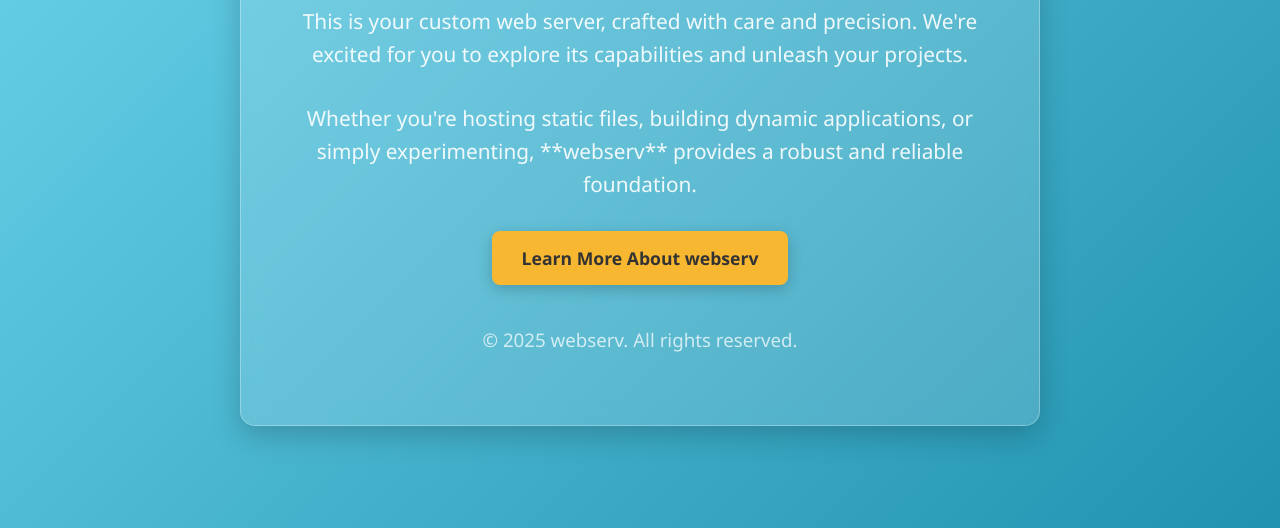
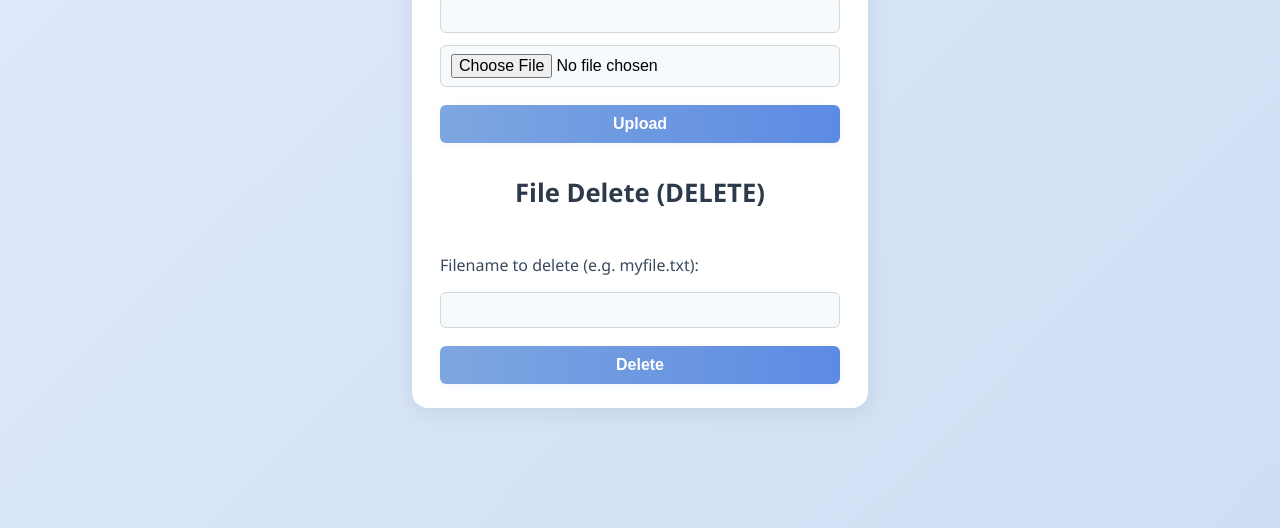
Before and after one commit to nisarmada/websurf, a plain HTML site: page www/index.html in a window 1280 px wide. Shown: the part 272-800 px from the top of the page. Drawn offline with Linux system fonts and the light colour scheme.

Commit message:
fixed static file path bug for get added clean html frontend added empty post and delete handlers

```diff
--- a/www/index.html
+++ b/www/index.html
@@ -2,143 +2,141 @@
 <html lang="en">
 <head>
   <meta charset="UTF-8">
-    <meta name="viewport" content="width=device-width, initial-scale=1.0">
-    <title>Welcome to webserv!</title>
+  <title>Webserv File Upload & Delete Demo</title>
   <style>
     body {
-            font-family: 'Segoe UI', Tahoma, Geneva, Verdana, sans-serif;
+      background: linear-gradient(135deg, #e0eafc, #cfdef3);
+      min-height: 100vh;
       margin: 0;
-            padding: 0;
+      font-family: 'Segoe UI', Arial, sans-serif;
       display: flex;
+      align-items: center;
       justify-content: center;
-            align-items: center;
-            min-height: 100vh;
-            background: linear-gradient(135deg, #6dd5ed, #2193b0); /* Modern blue gradient */
-            color: #fff;
-            text-align: center;
-            overflow: hidden;
-        }
-
-        .container {
-            background-color: rgba(255, 255, 255, 0.15); /* Slightly transparent white */
-            padding: 40px 60px;
-            border-radius: 15px;
-            box-shadow: 0 10px 30px rgba(0, 0, 0, 0.2);
-            backdrop-filter: blur(10px); /* Frosted glass effect */
-            -webkit-backdrop-filter: blur(10px); /* For Safari */
-            border: 1px solid rgba(255, 255, 255, 0.3);
-            animation: fadeIn 1s ease-out;
-            max-width: 800px;
-            width: 90%;
-            box-sizing: border-box;
-        }
-
-        h1 {
-            font-size: 3.5em;
-            margin-bottom: 20px;
-            font-weight: 700;
-            text-shadow: 2px 2px 8px rgba(0, 0, 0, 0.3);
-            letter-spacing: 1px;
-        }
-
-        p {
-            font-size: 1.3em;
-            line-height: 1.6;
-            margin-bottom: 30px;
-            opacity: 0.9;
-        }
-
-        .button-container {
-            margin-top: 30px;
-        }
-
-        .btn {
-            display: inline-block;
-            background-color: #f7b731; /* Vibrant orange */
-            color: #333;
-            padding: 15px 30px;
-            border-radius: 8px;
-            text-decoration: none;
-            font-size: 1.1em;
-            font-weight: bold;
-            transition: all 0.3s ease;
-            box-shadow: 0 4px 15px rgba(0, 0, 0, 0.2);
-            border: none;
-            cursor: pointer;
-        }
-
-        .btn:hover {
-            background-color: #fbd364; /* Lighter orange on hover */
-            transform: translateY(-3px);
-            box-shadow: 0 6px 20px rgba(0, 0, 0, 0.3);
-        }
-
-        .footer {
-            margin-top: 40px;
-            font-size: 0.9em;
-            opacity: 0.8;
-        }
-
-        @keyframes fadeIn {
-            from {
-                opacity: 0;
-                transform: translateY(20px);
-            }
-            to {
-                opacity: 1;
-                transform: translateY(0);
-            }
-        }
-
-        /* Responsive adjustments */
-        @media (max-width: 768px) {
-            h1 {
-                font-size: 2.5em;
-            }
-            p {
-                font-size: 1.1em;
     }
     .container {
-                padding: 30px 40px;
+      background: #fff;
+      border-radius: 16px;
+      box-shadow: 0 4px 24px rgba(0,0,0,0.08);
+      padding: 32px 28px 24px 28px;
+      max-width: 400px;
+      width: 100%;
+      display: flex;
+      flex-direction: column;
+      gap: 32px;
     }
-            .btn {
-                padding: 12px 25px;
+    h1 {
+      font-size: 1.6em;
+      color: #2d3a4b;
+      margin: 0 0 12px 0;
+      text-align: center;
+    }
+    form {
+      display: flex;
+      flex-direction: column;
+      gap: 12px;
+    }
+    label {
       font-size: 1em;
+      color: #3a4a5d;
+      margin-bottom: 4px;
     }
+    input[type="text"], input[type="file"] {
+      padding: 8px 10px;
+      border: 1px solid #cfd8dc;
+      border-radius: 6px;
+      font-size: 1em;
+      background: #f7fafc;
+      transition: border 0.2s;
     }
-
-        @media (max-width: 480px) {
+    input[type="text"]:focus, input[type="file"]:focus {
+      border: 1.5px solid #7ea6e0;
+      outline: none;
+    }
+    button {
+      background: linear-gradient(90deg, #7ea6e0 0%, #5d8be3 100%);
+      color: #fff;
+      border: none;
+      border-radius: 6px;
+      padding: 10px 0;
+      font-size: 1em;
+      font-weight: 600;
+      cursor: pointer;
+      margin-top: 6px;
+      transition: background 0.2s, box-shadow 0.2s;
+      box-shadow: 0 2px 8px rgba(93,139,227,0.08);
+    }
+    button:hover {
+      background: linear-gradient(90deg, #5d8be3 0%, #7ea6e0 100%);
+      box-shadow: 0 4px 16px rgba(93,139,227,0.13);
+    }
+    @media (max-width: 500px) {
+      .container {
+        padding: 18px 6px 14px 6px;
+        max-width: 98vw;
+      }
       h1 {
-                font-size: 2em;
-            }
-            p {
-                font-size: 1em;
-            }
-            .container {
-                padding: 20px 25px;
-            }
-            .btn {
-                padding: 10px 20px;
-                font-size: 0.9em;
+        font-size: 1.2em;
       }
     }
   </style>
 </head>
 <body>
   <div class="container">
-        <h1>Welcome to webserv!</h1>
-        <p>
-            This is your custom web server, crafted with care and precision. We're excited for you to explore its capabilities and unleash your projects.
-        </p>
-        <p>
-            Whether you're hosting static files, building dynamic applications, or simply experimenting, **webserv** provides a robust and reliable foundation.
-        </p>
-        <div class="button-container">
-            <a href="/about.html" class="btn">Learn More About webserv</a>
+    <h1>File Upload (POST)</h1>
+    <form id="uploadForm" method="POST" enctype="multipart/form-data" onsubmit="return false;">
+      <label for="filename">Filename (e.g. myfile.txt):</label>
+      <input type="text" id="filename" name="filename" required>
+      <input type="file" id="fileInput" name="file" required>
+      <button type="button" onclick="uploadFile()">Upload</button>
+    </form>
+
+    <h1>File Delete (DELETE)</h1>
+    <form id="deleteForm" method="POST" onsubmit="return false;">
+      <label for="deleteFilename">Filename to delete (e.g. myfile.txt):</label>
+      <input type="text" id="deleteFilename" name="deleteFilename" required>
+      <button type="button" onclick="deleteFile()">Delete</button>
+    </form>
   </div>
-        <div class="footer">
-            <p>&copy; 2025 webserv. All rights reserved.</p>
-        </div>
-    </div>
+  <script>
+    // Upload file using POST to /upload/filename
+    function uploadFile() {
+      const fileInput = document.getElementById('fileInput');
+      const filename = document.getElementById('filename').value;
+      if (!fileInput.files.length || !filename) {
+        alert('Please select a file and enter a filename.');
+        return;
+      }
+      fetch('/upload/' + encodeURIComponent(filename), {
+        method: 'POST',
+        body: fileInput.files[0], // send raw file data as body
+      })
+      .then(response => {
+        if (response.ok) {
+          alert('File uploaded successfully!');
+        } else {
+          alert('Upload failed: ' + response.status);
+        }
+      });
+    }
+
+    // Delete file using DELETE to /upload/filename
+    function deleteFile() {
+      const filename = document.getElementById('deleteFilename').value;
+      if (!filename) {
+        alert('Please enter a filename to delete.');
+        return;
+      }
+      fetch('/upload/' + encodeURIComponent(filename), {
+        method: 'DELETE'
+      })
+      .then(response => {
+        if (response.ok) {
+          alert('File deleted successfully!');
+        } else {
+          alert('Delete failed: ' + response.status);
+        }
+      });
+    }
+  </script>
 </body>
 </html>
```
Also changed, not shown: 5 other files. Lines whose indentation alone changed are shown as unchanged.
